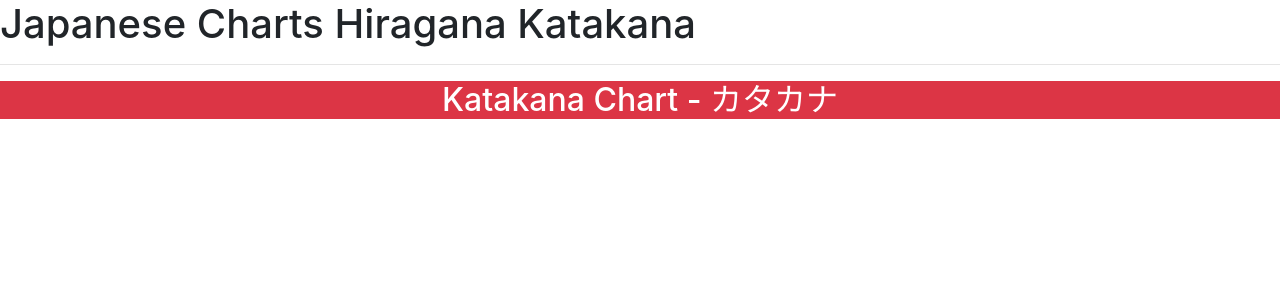
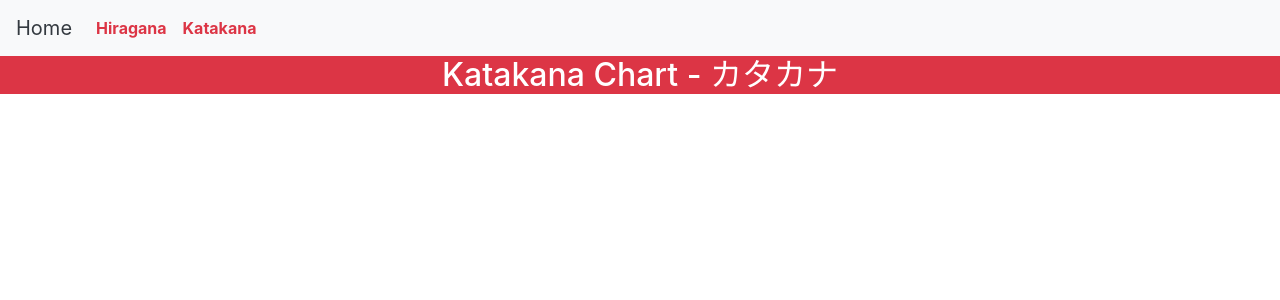
Before and after one commit to dvul95/jp-project, an Angular app: page / in a window 1280 px wide. Shown: the top 300 px of the page. Built offline with nearby package versions, Linux system fonts and the light colour scheme.

Commit message:
removed and changed placeholder

```diff
--- a/src/app/header/header.component.html
+++ b/src/app/header/header.component.html
@@ -1,3 +1,10 @@
 <!--* Header Placeholder -->
-<h1>Japanese Charts Hiragana Katakana </h1>
-<hr>
+<nav class="navbar navbar-expand-lg navbar-light bg-light">
+    <a class="navbar-brand text-dark" href="#">Home</a>
+    <div class="collapse navbar-collapse">
+      <div class="navbar-nav">
+        <a class="nav-item nav-link text-danger font-weight-bolder" href="#">Hiragana</a>
+        <a class="nav-item nav-link text-danger font-weight-bolder" href="#">Katakana</a>
+      </div>
+    </div>
+  </nav>
```
